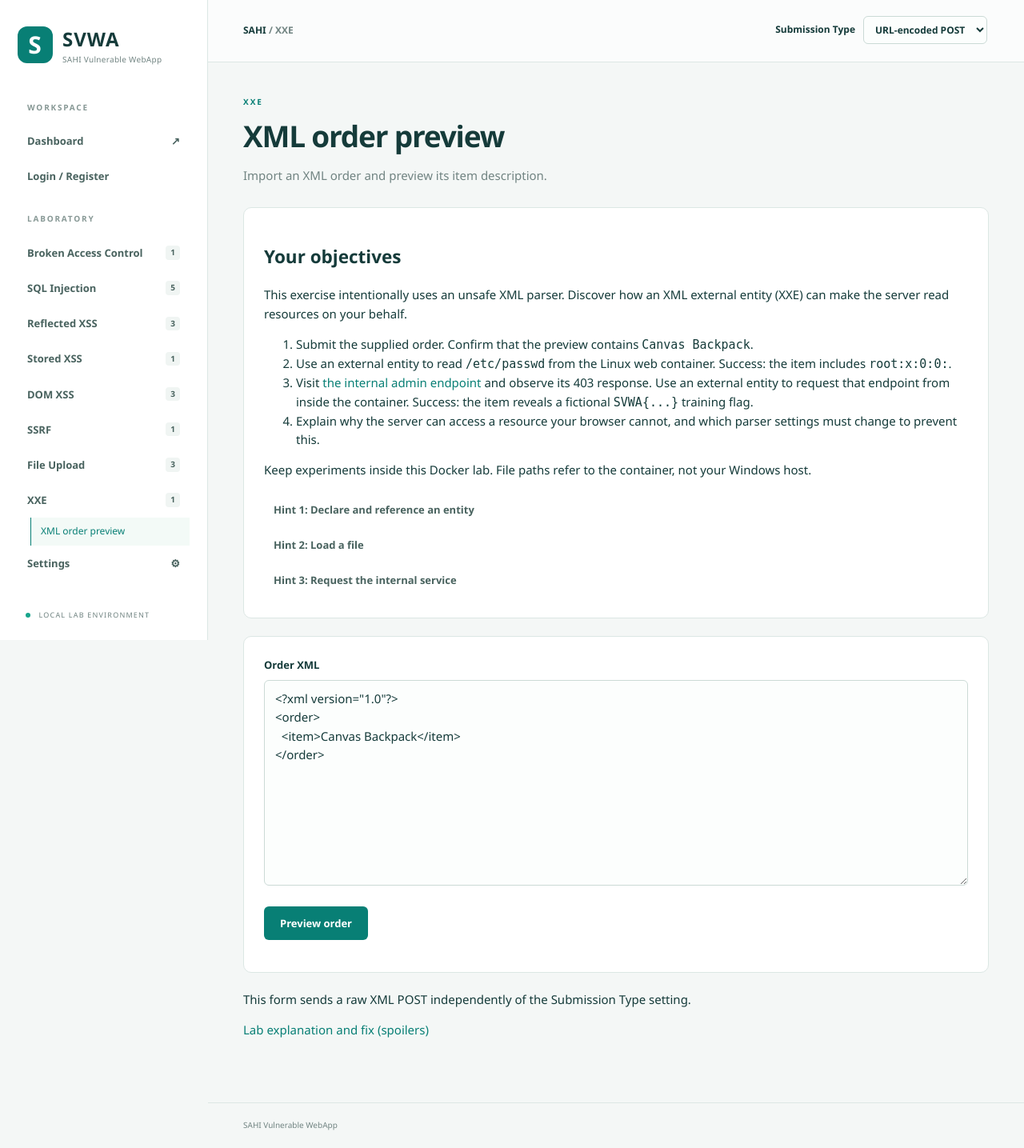
After one commit to zsahi/SVWA, a PHP site: page /labs/xxe.php in a window 1280 px wide. The commit adds this page. Shown: the whole page at 80% size. Run offline with PHP 8.4, Linux system fonts and the light colour scheme.

Commit message:
xxe added

```diff
--- /dev/null
+++ b/src/assets/xxe.js
@@ -0,0 +1,26 @@
+const xmlForm = document.getElementById('xml-order-form');
+const xmlResult = document.getElementById('xml-result');
+const xmlResponseStatus = document.getElementById('xml-response-status');
+xmlForm.addEventListener('submit', async (event) => {
+  event.preventDefault();
+  const button = xmlForm.querySelector('button');
+  button.disabled = true;
+  xmlResult.textContent = 'Parsing order...';
+  xmlResponseStatus.textContent = '';
+  try {
+    const response = await fetch('/labs/xxe.php', {
+      method: 'POST',
+      headers: {'Content-Type': 'application/xml'},
+      body: document.getElementById('xml-order').value
+    });
+    xmlResult.textContent = await response.text();
+    xmlResponseStatus.textContent = response.ok
+      ? `HTTP ${response.status}: Order parsed. Compare the item below with your objective.`
+      : `HTTP ${response.status}: Request rejected. Check the response below and revise your XML.`;
+  } catch (error) {
+    xmlResult.textContent = 'Unable to preview the order. Please try again.';
+    xmlResponseStatus.textContent = 'Network error: check that the Docker lab is running.';
+  } finally {
+    button.disabled = false;
+  }
+});
--- a/src/includes/catalog.php
+++ b/src/includes/catalog.php
@@ -1,5 +1,6 @@
 <?php
 return [
+ 'XXE'=>[['xxe','XML order preview','Preview an order submitted as XML.']],
  'SSRF'=>[['ssrf','Stock checker','Check warehouse stock through a server-side request.']],
  'Broken Access Control'=>[['student-result','Broken Access Control – Student Result IDOR','Explore a university result portal. Login required.']],
  'SQL Injection'=>[
--- a/src/includes/header.php
+++ b/src/includes/header.php
@@ -1,8 +1,11 @@
-<?php require_once __DIR__.'/auth.php'; $navigationAccount=current_account(); ?>
+<?php require_once __DIR__.'/auth.php'; $navigationAccount=current_account();
+$navigationCatalog=require __DIR__.'/catalog.php';
+$navigationGroups=['Broken Access Control','SQL Injection','Reflected XSS','Stored XSS','DOM XSS','SSRF','File Upload','XXE'];
+?>
 <!doctype html><html lang="en"><head><meta charset="utf-8"><meta name="viewport" content="width=device-width, initial-scale=1"><title><?=h($title)?> · SVWA</title><link rel="stylesheet" href="/assets/style.css"><script src="/assets/app.js" defer></script></head><body>
 <aside class="sidebar"><a class="brand" href="/"><span class="brand-icon">S</span><span>SVWA<small>SAHI Vulnerable WebApp</small></span></a><div class="nav-caption">WORKSPACE</div><a class="nav-link <?= $category==='Overview'?'active':'' ?>" href="/">Dashboard <span>↗</span></a>
 <a class="nav-link <?= $category==='Accounts'?'active':'' ?>" href="<?= $navigationAccount ? '/profile.php' : '/login.php' ?>"><?= $navigationAccount ? 'My Profile / Logout' : 'Login / Register' ?></a>
 <div class="nav-caption">LABORATORY</div>
-<?php foreach (require __DIR__.'/catalog.php' as $group=>$labs): ?><details <?= $category===$group?'open':'' ?>><summary><?=h($group)?><span><?=count($labs)?></span></summary><?php foreach ($labs as [$slug,$name,$description]): ?><a class="lab-link <?=parse_url($_SERVER['REQUEST_URI'],PHP_URL_PATH)==='/labs/'.$slug.'.php'?'selected':''?>" href="/labs/<?=h($slug)?>.php"><?=h($name)?></a><?php endforeach ?><?php if ($group==='Broken Access Control'): ?><a class="lab-link <?=parse_url($_SERVER['REQUEST_URI'],PHP_URL_PATH)==='/admin/users.php'?'selected':''?>" href="/admin/users.php">User Directory (admin)</a><?php endif ?></details><?php endforeach ?>
+<?php foreach ($navigationGroups as $group): $labs=$navigationCatalog[$group]; ?><details <?= $category===$group?'open':'' ?>><summary><?=h($group)?><span><?=count($labs)?></span></summary><?php foreach ($labs as [$slug,$name,$description]): ?><a class="lab-link <?=parse_url($_SERVER['REQUEST_URI'],PHP_URL_PATH)==='/labs/'.$slug.'.php'?'selected':''?>" href="/labs/<?=h($slug)?>.php"><?=h($name)?></a><?php endforeach ?><?php if ($group==='Broken Access Control'): ?><a class="lab-link <?=parse_url($_SERVER['REQUEST_URI'],PHP_URL_PATH)==='/admin/users.php'?'selected':''?>" href="/admin/users.php">User Directory (admin)</a><?php endif ?></details><?php endforeach ?>
 <a class="nav-link <?= $category==='Settings'?'active':'' ?>" href="/settings.php">Settings <span>⚙</span></a><div class="sidebar-bottom"><span class="status-dot"></span> LOCAL LAB ENVIRONMENT</div></aside>
 <main><header class="topbar"><span>SAHI <span class="muted">/ <?=h($category)?></span></span><div class="header-controls"><div class="submission-settings" data-token="<?=h($_SESSION['display_settings_token'])?>"><label for="submission">Submission Type</label><select id="submission" name="submission"><?php foreach (['get'=>'URL-encoded GET','post'=>'URL-encoded POST','json'=>'JSON POST','multipart'=>'Multipart POST'] as $value=>$label): ?><option value="<?=$value?>" <?=$_SESSION['submission']===$value?'selected':''?>><?=$label?></option><?php endforeach ?></select><span class="submission-status" role="status" aria-live="polite"></span></div><?php if ($category === 'SQL Injection'): ?><div class="display-settings" role="group" aria-label="SQL display settings" data-token="<?=h($_SESSION['display_settings_token'])?>"><div class="display-settings-options"><label><input type="checkbox" name="show_query" <?=$_SESSION['show_query']?'checked':''?>> Display SQL queries</label><label><input type="checkbox" name="show_errors" <?=$_SESSION['show_errors']?'checked':''?>> Display database errors</label></div><span class="display-settings-status" role="status" aria-live="polite"></span></div><?php endif ?></div></header><section class="content"><div class="eyebrow"><?=h($category)?></div><h1><?=h($title)?></h1>
--- a/src/index.php
+++ b/src/index.php
@@ -1,3 +1,3 @@
 <?php require __DIR__.'/includes/app.php'; start_page('Your workspace for web security.'); ?>
-<p class="lead">Select a lab and start exploring.</p><div class="overview-stats"><div><strong>17</strong><span>Focused exercises</span></div><div><strong>07</strong><span>Lab categories</span></div><div><strong>MySQL</strong><span>Database engine</span></div></div>
+<p class="lead">Select a lab and start exploring.</p><div class="overview-stats"><div><strong>18</strong><span>Focused exercises</span></div><div><strong>08</strong><span>Lab categories</span></div><div><strong>MySQL</strong><span>Database engine</span></div></div>
 <?php $number=0; foreach (require __DIR__.'/includes/catalog.php' as $group=>$labs): ?><div class="section-heading"><h2><?=h($group)?></h2><span><?=count($labs)?> <?=count($labs)===1?'exercise':'exercises'?></span></div><div class="cards"><?php foreach ($labs as [$slug,$name,$description]): $number++; ?><a class="card" href="/labs/<?=h($slug)?>.php"><div class="card-top"><span class="lab-number"><?=sprintf('%02d',$number)?></span><span class="arrow">↗</span></div><h3><?=h($name)?></h3><p><?=h($description)?></p><span class="open-lab">Open lab →</span></a><?php endforeach ?></div><?php endforeach; end_page(); ?>
--- /dev/null
+++ b/src/labs/xxe.php
@@ -0,0 +1,89 @@
+<?php
+require __DIR__.'/../includes/app.php';
+if ($_SERVER['REQUEST_METHOD']==='POST') {
+    header('Content-Type: text/plain; charset=utf-8');
+    header('Cache-Control: no-store');
+    header('X-Content-Type-Options: nosniff');
+    session_write_close();
+    $type=strtolower(trim(explode(';',$_SERVER['CONTENT_TYPE'] ?? '')[0]));
+    if (!in_array($type,['application/xml','text/xml'],true)) {
+        http_response_code(415);
+        exit('Submit the order as application/xml.');
+    }
+    $xml=file_get_contents('php://input',false,null,0,65537);
+    if (strlen($xml)>65536) {
+        http_response_code(413);
+        exit('XML input must be at most 64 KiB.');
+    }
+    if (trim($xml)==='') {
+        http_response_code(400);
+        exit('Enter an XML order.');
+    }
+    libxml_use_internal_errors(true);
+    // Deliberately vulnerable: expand external entities from file and HTTP URIs.
+    // The loader limits resource use, but deliberately permits internal destinations.
+    libxml_set_external_entity_loader(static function ($public,$system,$context) {
+        $scheme=strtolower((string)parse_url($system,PHP_URL_SCHEME));
+        if (!in_array($scheme,['file','http','https'],true)) return null;
+        $options=stream_context_create(['http'=>[
+            'timeout'=>3,'follow_location'=>0,'ignore_errors'=>true,
+            'header'=>"Connection: close\r\n"
+        ]]);
+        $body=@file_get_contents($system,false,$options,0,65537);
+        if ($body===false || strlen($body)>65536) return null;
+        $stream=fopen('php://temp','r+');
+        fwrite($stream,$body);
+        rewind($stream);
+        return $stream;
+    });
+    try {
+        $document=new DOMDocument();
+        $loaded=$document->loadXML($xml,LIBXML_NOENT | LIBXML_DTDLOAD);
+        $errors=libxml_get_errors();
+        if (!$loaded || $errors) {
+            http_response_code(400);
+            echo 'Unable to parse XML or load an external entity.';
+        } elseif ($document->documentElement->tagName!=='order' || $document->getElementsByTagName('item')->length!==1) {
+            http_response_code(400);
+            echo 'Expected an <order> with one <item> element.';
+        } else {
+            echo "Order preview\nItem: ".$document->getElementsByTagName('item')->item(0)->textContent;
+        }
+    } finally {
+        libxml_set_external_entity_loader(null);
+        libxml_clear_errors();
+    }
+    exit;
+}
+start_page('XML order preview','XXE');
+?>
+<p class="lead">Import an XML order and preview its item description.</p>
+<div class="panel">
+<h2>Your objectives</h2>
+<p>This exercise intentionally uses an unsafe XML parser. Discover how an XML external entity (XXE) can make the server read resources on your behalf.</p>
+<ol>
+<li>Submit the supplied order. Confirm that the preview contains <code>Canvas Backpack</code>.</li>
+<li>Use an external entity to read <code>/etc/passwd</code> from the Linux web container. Success: the item includes <code>root:x:0:0:</code>.</li>
+<li>Visit <a href="/internal/admin.php" target="_blank" rel="noopener">the internal admin endpoint</a> and observe its 403 response. Use an external entity to request that endpoint from inside the container. Success: the item reveals a fictional <code>SVWA{...}</code> training flag.</li>
+<li>Explain why the server can access a resource your browser cannot, and which parser settings must change to prevent this.</li>
+</ol>
+<p>Keep experiments inside this Docker lab. File paths refer to the container, not your Windows host.</p>
+<details><summary>Hint 1: Declare and reference an entity</summary><p>Add a <code>DOCTYPE order</code> declaration before the root element. Declare an entity inside its internal subset, then reference its name with <code>&amp;name;</code> inside <code>&lt;item&gt;</code>.</p></details>
+<details><summary>Hint 2: Load a file</summary><p>An external entity declaration uses <code>SYSTEM</code> followed by a quoted URI. For local files, use the <code>file:///</code> scheme and the absolute container path.</p></details>
+<details><summary>Hint 3: Request the internal service</summary><p>The entity URI can also use HTTP. From inside the web container, the Apache service is at <code>http://127.0.0.1</code> on port 80. Append the internal endpoint path; port 8888 is the host-facing port.</p></details>
+</div>
+<form id="xml-order-form" class="panel">
+    <label for="xml-order">Order XML</label>
+    <textarea id="xml-order" rows="10" spellcheck="false">&lt;?xml version="1.0"?&gt;
+&lt;order&gt;
+  &lt;item&gt;Canvas Backpack&lt;/item&gt;
+&lt;/order&gt;</textarea>
+    <button type="submit">Preview order</button>
+    <p id="xml-response-status" role="status" aria-live="polite"></p>
+    <pre id="xml-result" role="status" aria-live="polite"></pre>
+    <noscript>Enable JavaScript to submit XML, or send an application/xml POST with Burp Repeater.</noscript>
+</form>
+<p>This form sends a raw XML POST independently of the Submission Type setting.</p>
+<p><a href="/labs/xxe-explanation.php">Lab explanation and fix (spoilers)</a></p>
+<script src="/assets/xxe.js" defer></script>
+<?php end_page();
```
Also changed, not shown: src/labs/xxe-explanation.php (added, +26 -0 lines), README.md, 1 other file.
